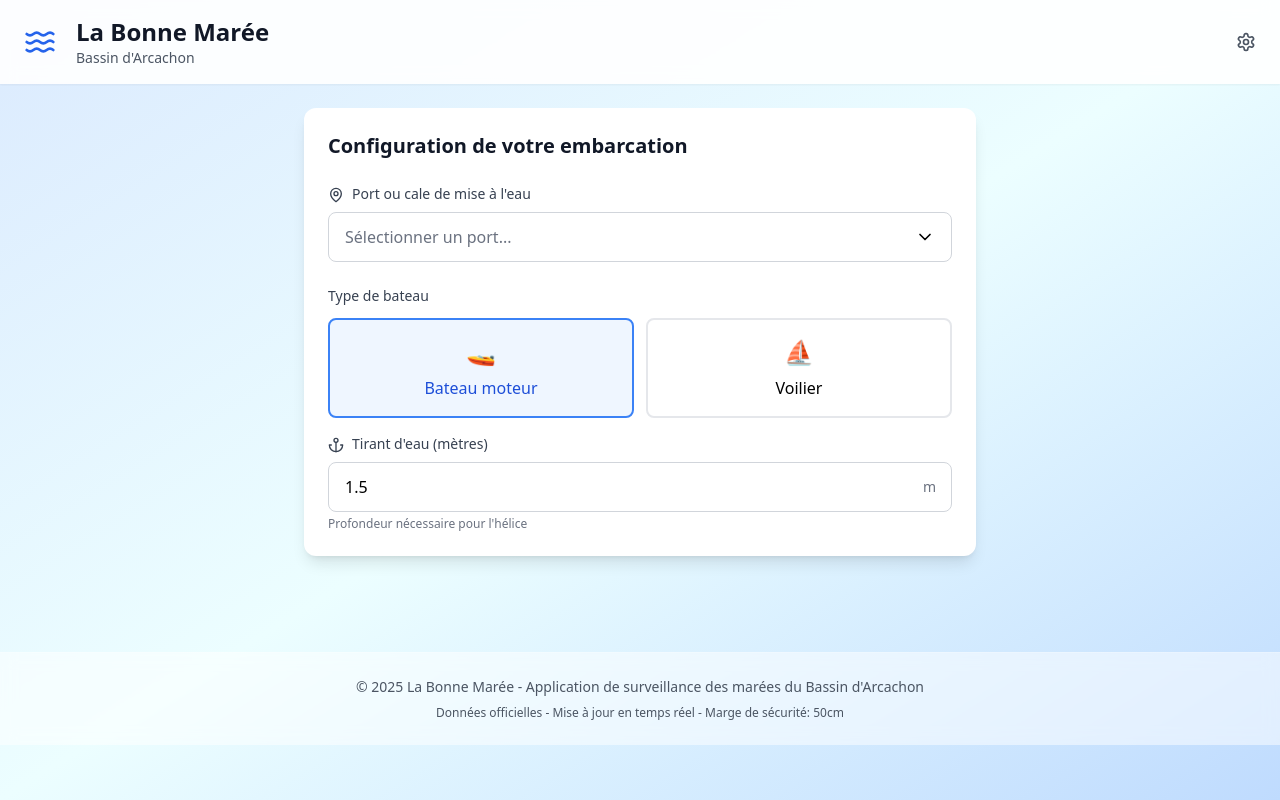
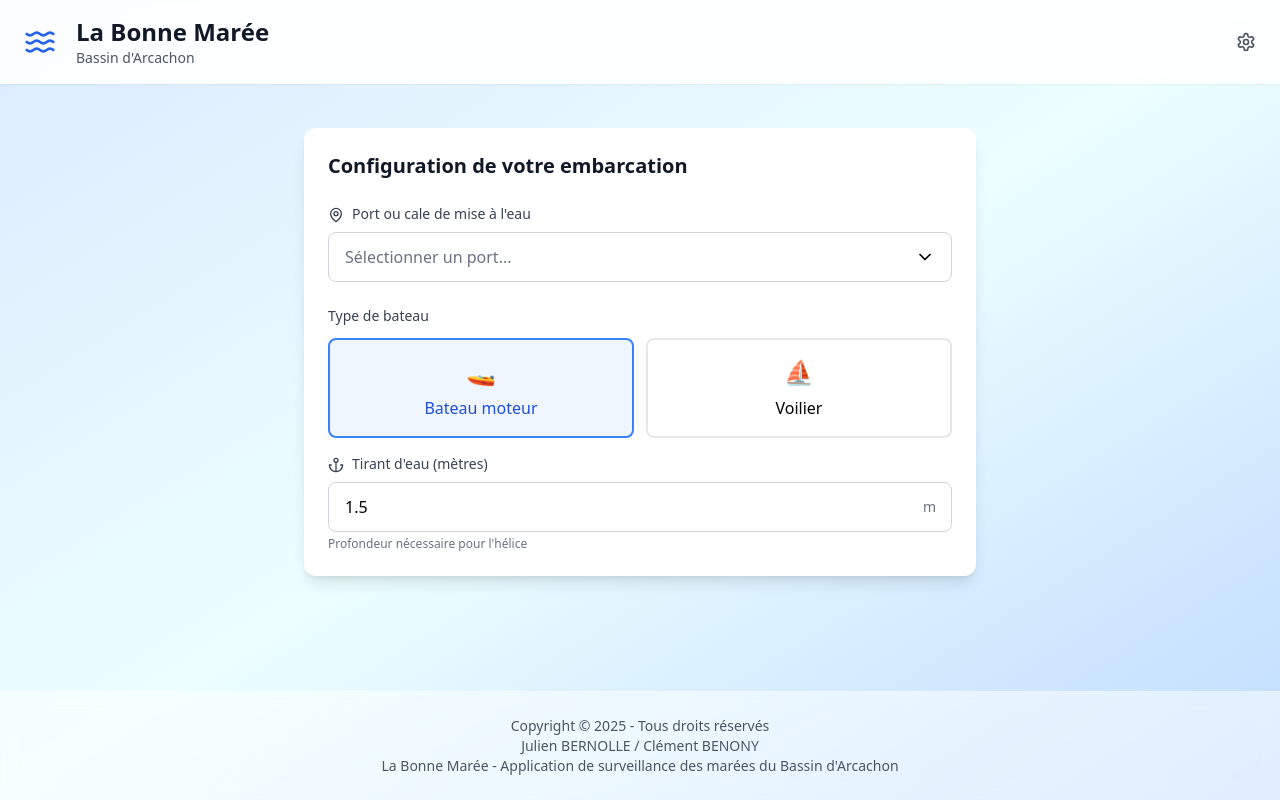
Before and after one commit to saydopsV2/laBonneMaree, a React (Vite) app: page / in a window 1280 px wide. Built offline with nearby package versions, Linux system fonts and the light colour scheme.

Commit message:
Refactor footer

```diff
--- a/src/App.tsx
+++ b/src/App.tsx
@@ -5,6 +5,7 @@ import TideInfoPanel from './components/TideInfoPanel';
 import PortSelector from './components/PortSelector';
 import BoatConfig from './components/BoatConfig';
 import { useTideData } from './hooks/useTideData';
+import Footer from './components/Footer';
 
 interface Port {
   name: string;
@@ -76,7 +77,7 @@ function App() {
   } : null;
 
   return (
-    <div className="min-h-screen bg-gradient-to-br from-blue-100 via-cyan-50 to-blue-200">
+    <div className="min-h-screen flex flex-col bg-gradient-to-br from-blue-100 via-cyan-50 to-blue-200">
       {/* Drawer DaisyUI */}
       {showDrawer && (
         <div className="fixed inset-0 z-50 flex">
@@ -146,10 +147,10 @@ function App() {
         </div>
       </header>
 
-      <main className="max-w-7xl mx-auto px-4 py-6">
+      <main className="flex-1 flex flex-col max-w-7xl w-full mx-auto px-4 py-6">
         {showConfig ? (
-          <div className="max-w-2xl mx-auto">
-            <div className="bg-white rounded-xl shadow-lg p-6 mb-6">
+          <div className="flex flex-col items-center justify-center flex-1">
+            <div className="bg-white rounded-xl shadow-lg p-6 mb-6 w-full max-w-2xl">
               <h2 className="text-xl font-bold text-gray-900 mb-6">
                 Configuration de votre embarcation
               </h2>
@@ -181,10 +182,10 @@ function App() {
         ) : (
           <>
             {selectedPort && tideInfo ? (
-              <div className="grid lg:grid-cols-3 gap-6">
+              <div className="flex flex-col lg:flex-row gap-6 min-h-[70vh] flex-1">
                 {/* Visualisation principale */}
-                <div className="lg:col-span-2">
-                  <div className="bg-white rounded-xl shadow-lg p-6">
+                <div className="lg:w-2/3 w-full h-dvh min-h-[70vh] flex flex-col">
+                  <div className="bg-white rounded-xl shadow-lg p-6 flex-1 flex flex-col">
                     <div className="flex items-center justify-between mb-6">
                       <div>
                         <h2 className="text-xl font-bold text-gray-900">
@@ -208,14 +209,13 @@ function App() {
                     />
                   </div>
                 </div>
-
                 {/* Panel d'informations */}
-                <div className="lg:col-span-1">
+                <div className="lg:w-1/3 w-full flex flex-col">
                   <TideInfoPanel tideInfo={tideInfo} />
                 </div>
               </div>
             ) : (
-              <div className="text-center py-12">
+              <div className="flex flex-1 items-center justify-center text-center py-12">
                 <button
                   onClick={() => setShowConfig(true)}
                   className="bg-blue-600 text-white py-3 px-6 rounded-lg font-medium hover:bg-blue-700 transition-colors"
@@ -229,16 +229,7 @@ function App() {
       </main>
 
       {/* Footer */}
-      <footer className="bg-white/50 backdrop-blur border-t border-white/20 mt-12">
-        <div className="max-w-7xl mx-auto px-4 py-6 text-center text-gray-600">
-          <p className="text-sm">
-            © 2025 La Bonne Marée - Application de surveillance des marées du Bassin d'Arcachon
-          </p>
-          <p className="text-xs mt-2">
-            Données officielles - Mise à jour en temps réel - Marge de sécurité: 50cm
-          </p>
-        </div>
-      </footer>
+      <Footer />
     </div>
   );
 }
--- /dev/null
+++ b/src/components/Footer.tsx
@@ -0,0 +1,15 @@
+import React from "react";
+
+export default function Footer() {
+  return (
+    <footer className="bg-white/50 backdrop-blur border-t border-white/20 mt-12">
+      <div className="max-w-7xl mx-auto px-4 py-6 text-center text-gray-600">
+        <p className="text-sm">
+          Copyright © 2025 - Tous droits réservés <br />
+        Julien BERNOLLE / Clément BENONY <br />
+        La Bonne Marée - Application de surveillance des marées du Bassin d'Arcachon
+        </p>
+      </div>
+    </footer>
+  );
+}
```
Also changed, not shown: src/components/BoatConfig.tsx (line endings or trailing spaces), src/components/BoatDepthOverlay.tsx (line endings or trailing spaces), src/components/MotorboatSVG.tsx (line endings or trailing spaces), src/components/PortSelector.tsx (line endings or trailing spaces), src/components/SailboatSVG.tsx (line endings or trailing spaces), src/components/TideInfoPanel.tsx (line endings or trailing spaces), src/hooks/useTideData.ts (line endings or trailing spaces).
